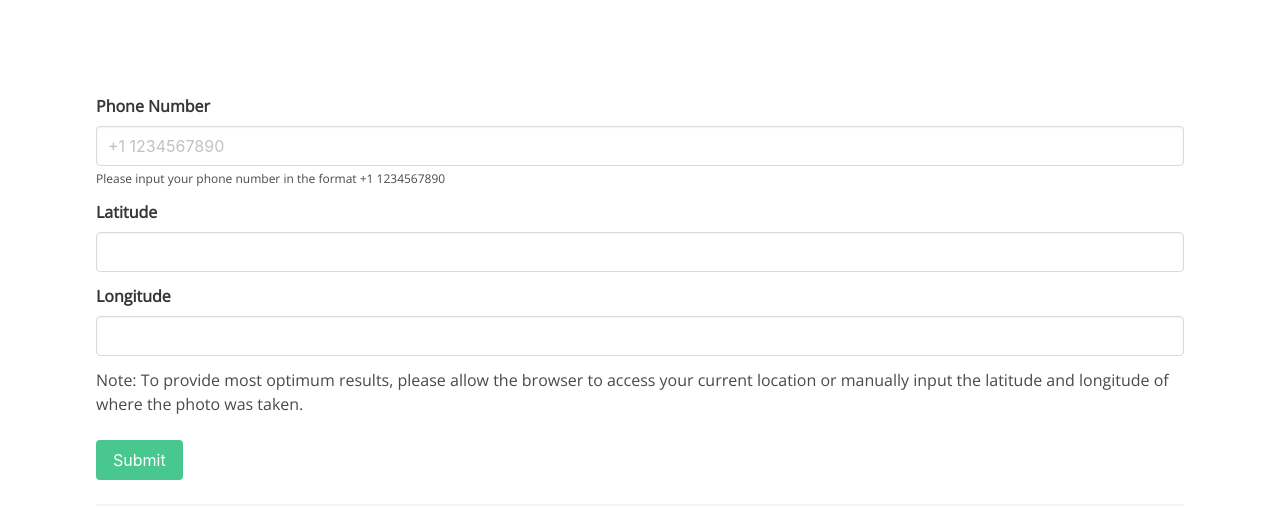
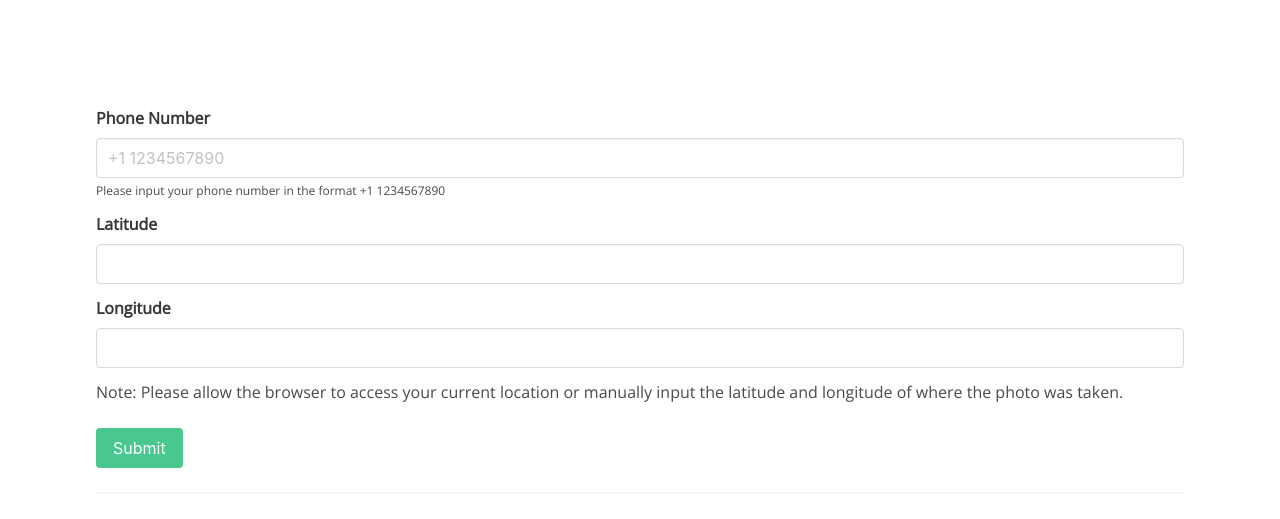
Before and after one commit to ScintillateS/agriscan, a Flask app: page /scan in a window 1280 px wide. Shown: the part 88-607 px from the top of the page. Run offline with Flask 2, Linux system fonts and the light colour scheme.

Commit message:
Updated requirements.txt

```diff
--- a/requirements.txt
+++ b/requirements.txt
@@ -1,3 +1,7 @@
 Flask==2.2.3
 pymongo==4.1.1
 python-dotenv==1.0.0
+tensorflow==2.12.0
+tensorflow_intel==2.11.0
+torch==1.12.1
+twilio==7.16.4
--- a/templates/scan.html
+++ b/templates/scan.html
@@ -102,7 +102,7 @@
                 />
               </div>
             </div>
-            <p>Note: To provide most optimum results, please allow the browser to access your current location or manually input the latitude and longitude of where the photo was taken.</p>
+            <p>Note: Please allow the browser to access your current location or manually input the latitude and longitude of where the photo was taken.</p>
             <br>
             <button class="button is-success" type="submit">Submit</button>
           </form>
```
